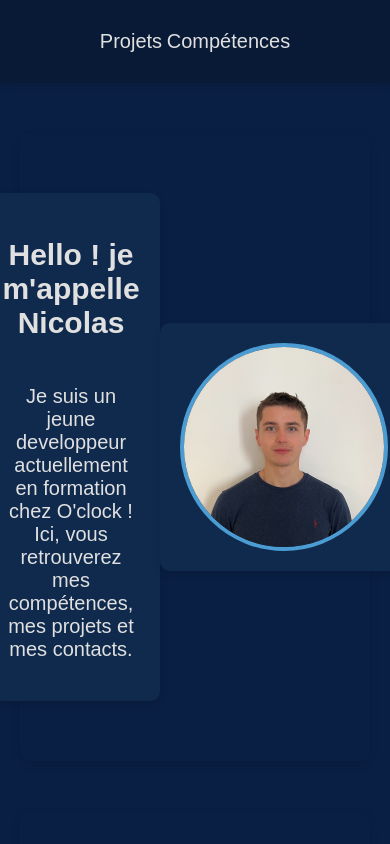
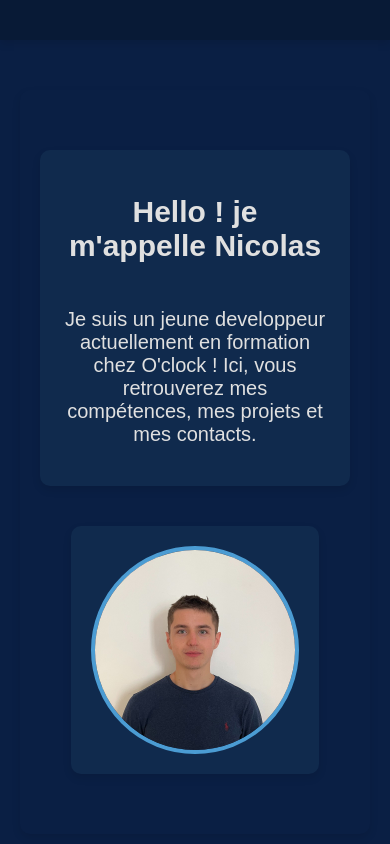
Before and after one commit to Nicolas71500/Portefolio, a website: page index.html in a window 390 px wide. Shown: the top 844 px of the page. Drawn offline with nearby package versions, Linux system fonts and the light colour scheme.

Commit message:
responsive

```diff
--- a/index.html
+++ b/index.html
@@ -8,12 +8,7 @@
 </head>
 <body>
     <header id="header">
-        <nav class="navbar">
-            <ul class="nav-links">
-                <li>Projets</li>
-                <li>Compétences</li>
-            </ul>
-        </nav>
+
     </header>
 
     <main id="main">
--- a/styles.css
+++ b/styles.css
@@ -159,16 +159,29 @@ img{
 @media (min-width: 600px) {
     .skill-content, .Projets-content {
         grid-template-columns: 1fr 1fr;
+
+
     }
 
     .skill, .project {
         width: 150px;
+    }
+
+    main{
+        flex-direction: column;
+    }
+}
+
+@media (min-width: 300px) {
+    main{
+        flex-direction: column;
     }
 }
 
 @media (min-width: 900px) {
     .skill-content, .Projets-content {
         grid-template-columns: 1fr 1fr 1fr;
+
     }
 
     .skill, .project {
```
